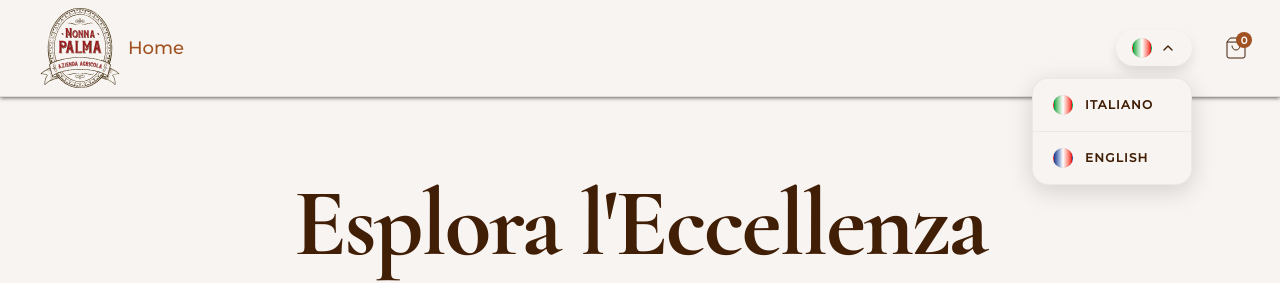
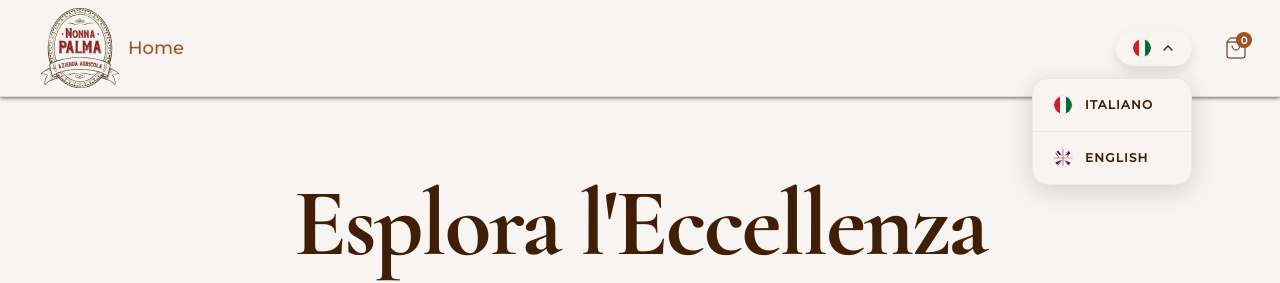
Before and after one commit to DiNataleAlessandro/nonna-palma, a Next.js app: page / in a window 1280 px wide. Both pictures are taken after a click on the button 1154 px from the left and 48 px from the top of the page. Shown: the top 283 px of the page. Built offline with nearby package versions, Linux system fonts and the light colour scheme; no server answers; the database is empty.

Commit message:
style: use official SVG for Italian flag and add UK flag SVG in language selector

```diff
--- a/src/components/layout/Navbar.tsx
+++ b/src/components/layout/Navbar.tsx
@@ -55,16 +55,24 @@ export default function Navbar() {
               onClick={() => setIsLangOpen(!isLangOpen)}
               className="flex items-center space-x-2 px-4 py-2 rounded-full bg-[#f8f4f1] shadow-[0_6px_12px_0_rgba(0,0,0,0.1)] cursor-pointer hover:opacity-80 transition-opacity border-none outline-none"
             >
-              {lang === "IT" ? (
-                <div className="w-5 h-5 rounded-full bg-gradient-to-r from-green-600 via-white to-red-600 border border-black/5" />
-              ) : (
-                <div className="w-5 h-5 rounded-full bg-gradient-to-r from-blue-900 via-white to-red-600 relative overflow-hidden border border-black/5">
-                  <div className="absolute inset-0 bg-blue-900" />
-                  <div className="absolute top-1/2 left-0 w-full h-[2px] bg-white -translate-y-1/2" />
-                  <div className="absolute top-0 left-1/2 w-[2px] h-full bg-white -translate-x-1/2" />
-                  {/* Simplified UK flag with CSS gradients/divs for a stylized look */}
-                </div>
-              )}
+              <div className="w-5 h-5 rounded-full overflow-hidden border border-black/5 flex items-center justify-center">
+                {lang === "IT" ? (
+                  <svg viewBox="0 0 473.68 473.68" className="w-full h-full">
+                    <path style={{fill:"#086936"}} d="M315.8,13.535l-27.64,76.632c25.511,84.193,25.511,209.154,0,293.351l27.639,76.624 c91.975-32.523,157.881-120.194,157.881-223.309C473.681,133.737,407.774,46.058,315.8,13.535z"/>
+                    <path style={{fill:"#E4E4E4"}} d="M315.8,90.167V13.535C291.1,4.8,264.534,0.002,236.838,0.002 C273.359,0.002,222.722,123.774,315.8,90.167z"/>
+                    <path style={{fill:"#E4E4E4"}} d="M236.838,473.678c27.695,0,54.261-4.798,78.961-13.534V383.52 C223.656,374.326,236.838,473.678,236.838,473.678z"/>
+                    <path style={{fill:"#CD2029"}} d="M0,236.837C0,340.296,66.355,428.198,158.805,460.46V13.229C66.355,45.49,0,133.392,0,236.837z"/>
+                    <path style={{fill:"#0C763C"}} d="M315.8,90.167v293.351C341.315,299.321,341.315,174.358,315.8,90.167z"/>
+                    <path style={{fill:"#F3F4F5"}} d="M315.8,383.521V90.167c-16.125-53.229-42.44-90.165-78.961-90.165 c-27.351,0-53.592,4.697-78.034,13.227V460.46c24.442,8.53,50.682,13.219,78.034,13.219 C273.359,473.678,299.674,436.743,315.8,383.521z"/>
+                  </svg>
+                ) : (
+                  <svg viewBox="0 0 512 512" className="w-full h-full">
+                    <path style={{fill:"#012169"}} d="M507.609,403.556c-13.628,45.692-42.105,85.244-80.128,112.512L283.541,311.232L507.609,403.556z M84.519,512 c-38.023-27.268-66.5-66.82-80.128-112.512l224.068-92.324L84.519,512z M4.391,108.444c13.628-45.692,42.105-85.244,80.128-112.512 L228.459,200.768L4.391,108.444z M427.481,0c38.023,27.268,66.5,66.82,80.128,112.512L283.541,204.836L427.481,0z"/>
+                    <path style={{fill:"#FFFFFF"}} d="M512,236.837h-216.51V0h-58.643v236.837H0v39.092h236.847v197.749 c11.517,11.517,31.428,0,58.643,0V275.929H512V236.837z M283.541,311.232l143.94,200.768c6.649-4.769,12.92-10.046,18.773-15.748 L320.723,326.551L283.541,311.232z M84.519,512l143.94-200.768l-37.182,15.319L46.808,496.252C52.661,501.954,58.932,507.231,84.519,512z M4.391,108.444l224.068,92.324l-37.182,15.319L23.162,15.748C17.309,21.45,11.038,26.727,4.391,32.426V108.444z M427.481,0 l-143.94,204.836l37.182-15.319l144.469-200.768C459.339,5.702,453.068,0.425,427.481,0z"/>
+                    <path style={{fill:"#C8102E"}} d="M512,246.609H265.391V0h-18.783v246.609H0v18.783h246.609v208.288c6.126,0.34,12.383,0.34,18.783,0 V265.391H512V246.609z M302.321,318.967l133.535,186.255c5.319-4.428,10.336-9.324,15.018-14.615L323.018,327.495L302.321,318.967z M228.459,311.232l-143.94,200.768c-5.319-4.428-10.336-9.324-15.018-14.615l128.303-178.61L228.459,311.232z M2.247,32.426 c-4.682,5.291-9.699,10.187-15.018,14.615l141.223,196.406l20.697-8.528L2.247,32.426z M494.735,32.426L366.432,211.036l20.697,8.528 L509.753,47.041C504.434,42.613,499.417,37.717,494.735,32.426z"/>
+                  </svg>
+                )}
+              </div>
               <ChevronDown className={`w-4 h-4 text-nonna-chocolate transition-transform ${isLangOpen ? "rotate-180" : ""}`} />
             </button>
 
@@ -74,14 +82,29 @@ export default function Navbar() {
                   onClick={() => { setLang("IT"); setIsLangOpen(false); }}
                   className="w-full px-5 py-4 flex items-center space-x-3 hover:bg-black/5 transition-colors text-left"
                 >
-                  <div className="w-5 h-5 rounded-full bg-gradient-to-r from-green-600 via-white to-red-600 border border-black/5" />
+                  <div className="w-5 h-5 rounded-full overflow-hidden border border-black/5 flex items-center justify-center">
+                    <svg viewBox="0 0 473.68 473.68" className="w-full h-full">
+                      <path style={{fill:"#086936"}} d="M315.8,13.535l-27.64,76.632c25.511,84.193,25.511,209.154,0,293.351l27.639,76.624 c91.975-32.523,157.881-120.194,157.881-223.309C473.681,133.737,407.774,46.058,315.8,13.535z"/>
+                      <path style={{fill:"#E4E4E4"}} d="M315.8,90.167V13.535C291.1,4.8,264.534,0.002,236.838,0.002 C273.359,0.002,222.722,123.774,315.8,90.167z"/>
+                      <path style={{fill:"#E4E4E4"}} d="M236.838,473.678c27.695,0,54.261-4.798,78.961-13.534V383.52 C223.656,374.326,236.838,473.678,236.838,473.678z"/>
+                      <path style={{fill:"#CD2029"}} d="M0,236.837C0,340.296,66.355,428.198,158.805,460.46V13.229C66.355,45.49,0,133.392,0,236.837z"/>
+                      <path style={{fill:"#0C763C"}} d="M315.8,90.167v293.351C341.315,299.321,341.315,174.358,315.8,90.167z"/>
+                      <path style={{fill:"#F3F4F5"}} d="M315.8,383.521V90.167c-16.125-53.229-42.44-90.165-78.961-90.165 c-27.351,0-53.592,4.697-78.034,13.227V460.46c24.442,8.53,50.682,13.219,78.034,13.219 C273.359,473.678,299.674,436.743,315.8,383.521z"/>
+                    </svg>
+                  </div>
                   <span className="text-xs font-sans font-bold text-nonna-chocolate uppercase tracking-widest">Italiano</span>
                 </button>
                 <button
                   onClick={() => { setLang("EN"); setIsLangOpen(false); }}
                   className="w-full px-5 py-4 flex items-center space-x-3 hover:bg-black/5 transition-colors text-left border-t border-black/5"
                 >
-                  <div className="w-5 h-5 rounded-full bg-gradient-to-r from-blue-900 via-white to-red-600 border border-black/5" />
+                  <div className="w-5 h-5 rounded-full overflow-hidden border border-black/5 flex items-center justify-center">
+                    <svg viewBox="0 0 512 512" className="w-full h-full">
+                      <path style={{fill:"#012169"}} d="M507.609,403.556c-13.628,45.692-42.105,85.244-80.128,112.512L283.541,311.232L507.609,403.556z M84.519,512 c-38.023-27.268-66.5-66.82-80.128-112.512l224.068-92.324L84.519,512z M4.391,108.444c13.628-45.692,42.105-85.244,80.128-112.512 L228.459,200.768L4.391,108.444z M427.481,0c38.023,27.268,66.5,66.82,80.128,112.512L283.541,204.836L427.481,0z"/>
+                      <path style={{fill:"#FFFFFF"}} d="M512,236.837h-216.51V0h-58.643v236.837H0v39.092h236.847v197.749 c11.517,11.517,31.428,0,58.643,0V275.929H512V236.837z M283.541,311.232l143.94,200.768c6.649-4.769,12.92-10.046,18.773-15.748 L320.723,326.551L283.541,311.232z M84.519,512l143.94-200.768l-37.182,15.319L46.808,496.252C52.661,501.954,58.932,507.231,84.519,512z M4.391,108.444l224.068,92.324l-37.182,15.319L23.162,15.748C17.309,21.45,11.038,26.727,4.391,32.426V108.444z M427.481,0 l-143.94,204.836l37.182-15.319l144.469-200.768C459.339,5.702,453.068,0.425,427.481,0z"/>
+                      <path style={{fill:"#C8102E"}} d="M512,246.609H265.391V0h-18.783v246.609H0v18.783h246.609v208.288c6.126,0.34,12.383,0.34,18.783,0 V265.391H512V246.609z M302.321,318.967l133.535,186.255c5.319-4.428,10.336-9.324,15.018-14.615L323.018,327.495L302.321,318.967z M228.459,311.232l-143.94,200.768c-5.319-4.428-10.336-9.324-15.018-14.615l128.303-178.61L228.459,311.232z M2.247,32.426 c-4.682,5.291-9.699,10.187-15.018,14.615l141.223,196.406l20.697-8.528L2.247,32.426z M494.735,32.426L366.432,211.036l20.697,8.528 L509.753,47.041C504.434,42.613,499.417,37.717,494.735,32.426z"/>
+                    </svg>
+                  </div>
                   <span className="text-xs font-sans font-bold text-nonna-chocolate uppercase tracking-widest">English</span>
                 </button>
               </div>
```
